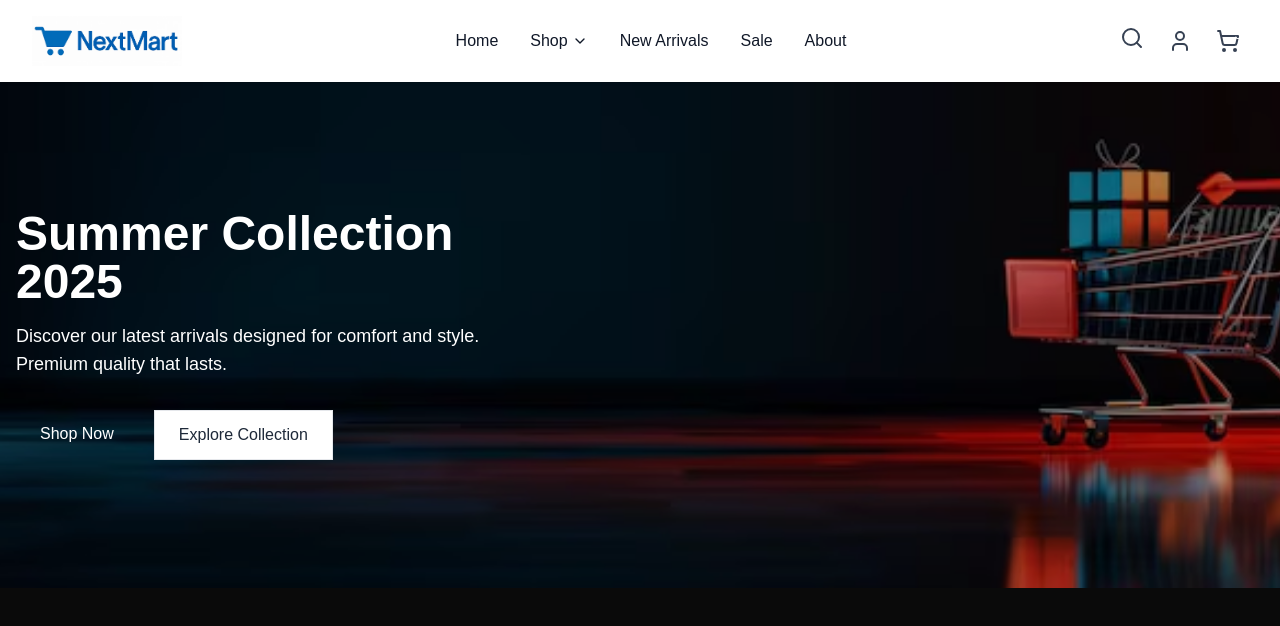
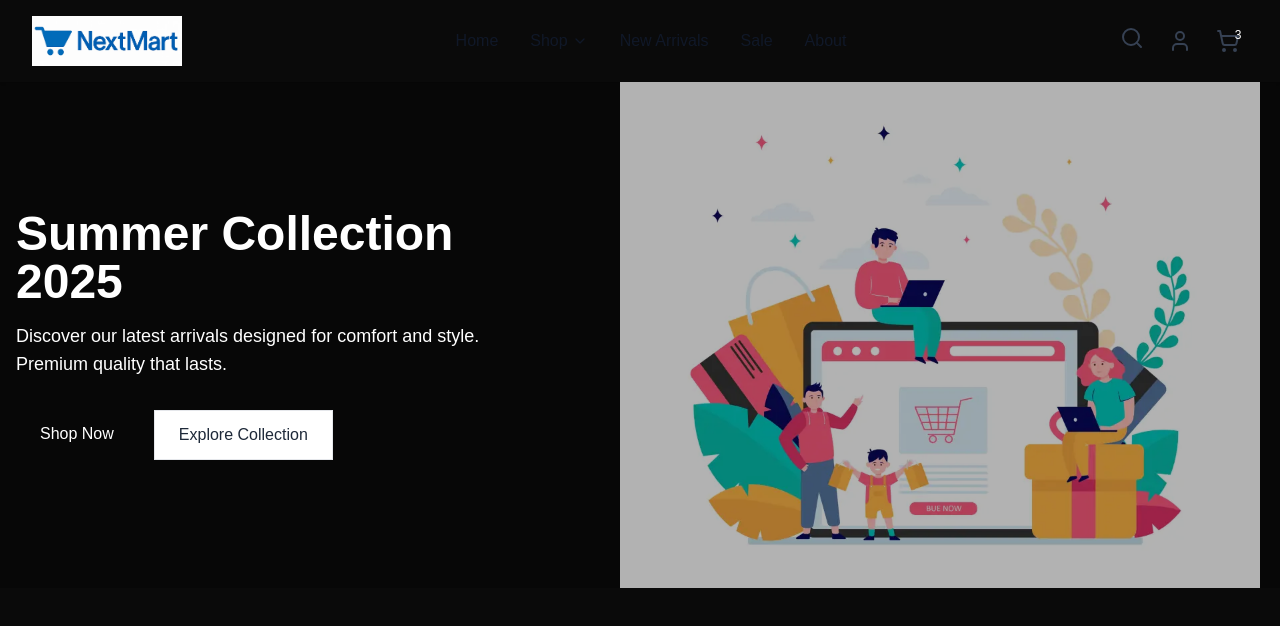
Before and after one commit to arslan433/Next-Mart, a Next.js app: page / in a window 1280 px wide. Shown: the top 626 px of the page. Built offline with nearby package versions, Linux system fonts and the light colour scheme.

Commit message:
Banner Added

```diff
--- a/src/components/Header.tsx
+++ b/src/components/Header.tsx
@@ -18,7 +18,7 @@ export default function Header() {
   const [shopOpen, setShopOpen] = useState(false);
 
   return (
-    <header className="sticky top-0 z-50 bg-white shadow-sm">
+    <header className=" top-0 z-50 bg-wite shadow-sm">
       <div className="container mx-auto px-4 py-4 flex items-center justify-between">
         {/* Logo */}
         <Link href="/" className="ml-4">
--- a/src/components/Hero.jsx
+++ b/src/components/Hero.jsx
@@ -4,7 +4,7 @@ export default function Hero() {
       className="relative bg-cover bg-center bg-no-repeat"
       style={{
         backgroundImage:
-          "url('./image.png')",
+          "url('./bg.webp')",
       }}
     >
       <div className="bg-black/30 absolute inset-0" /> {/* overlay for readability */}
```
Also changed, not shown: public/bg.webp (added), public/image.png (deleted).
